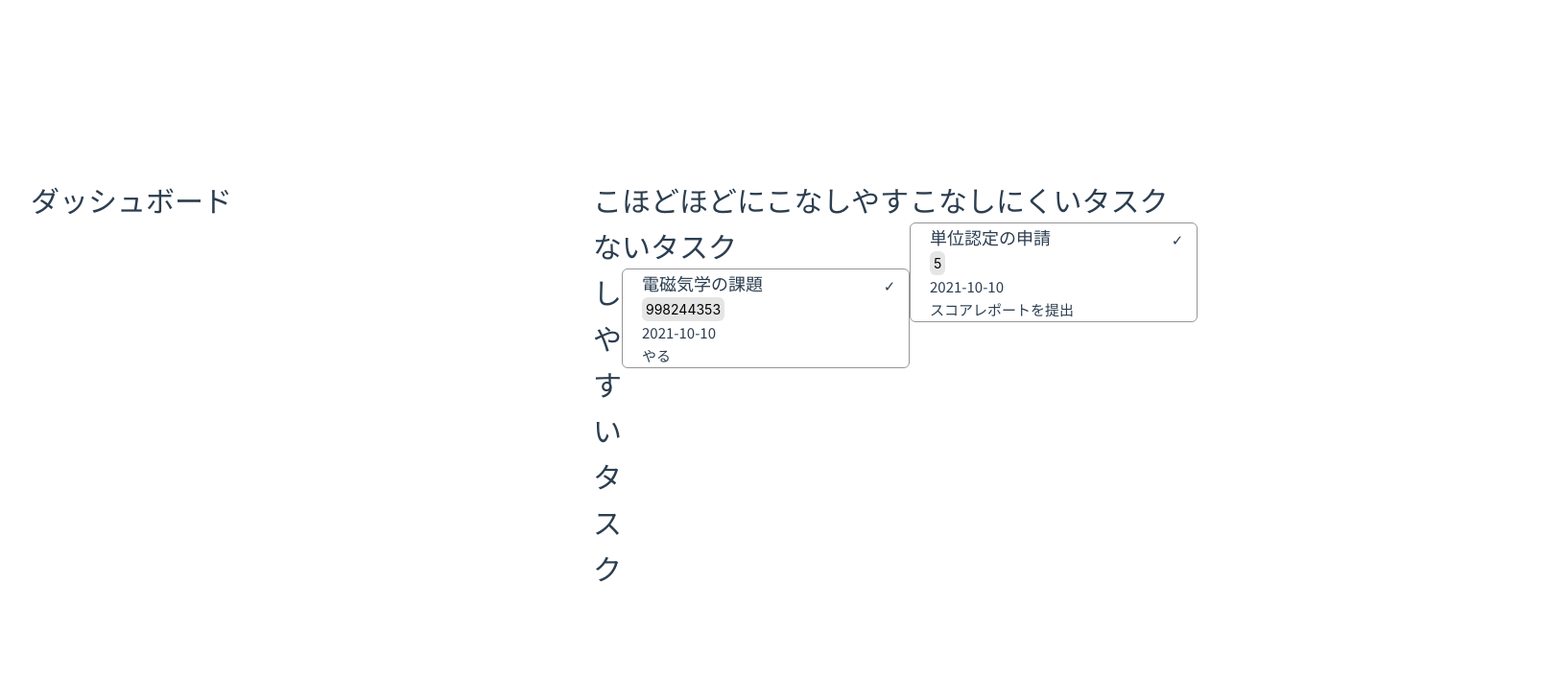
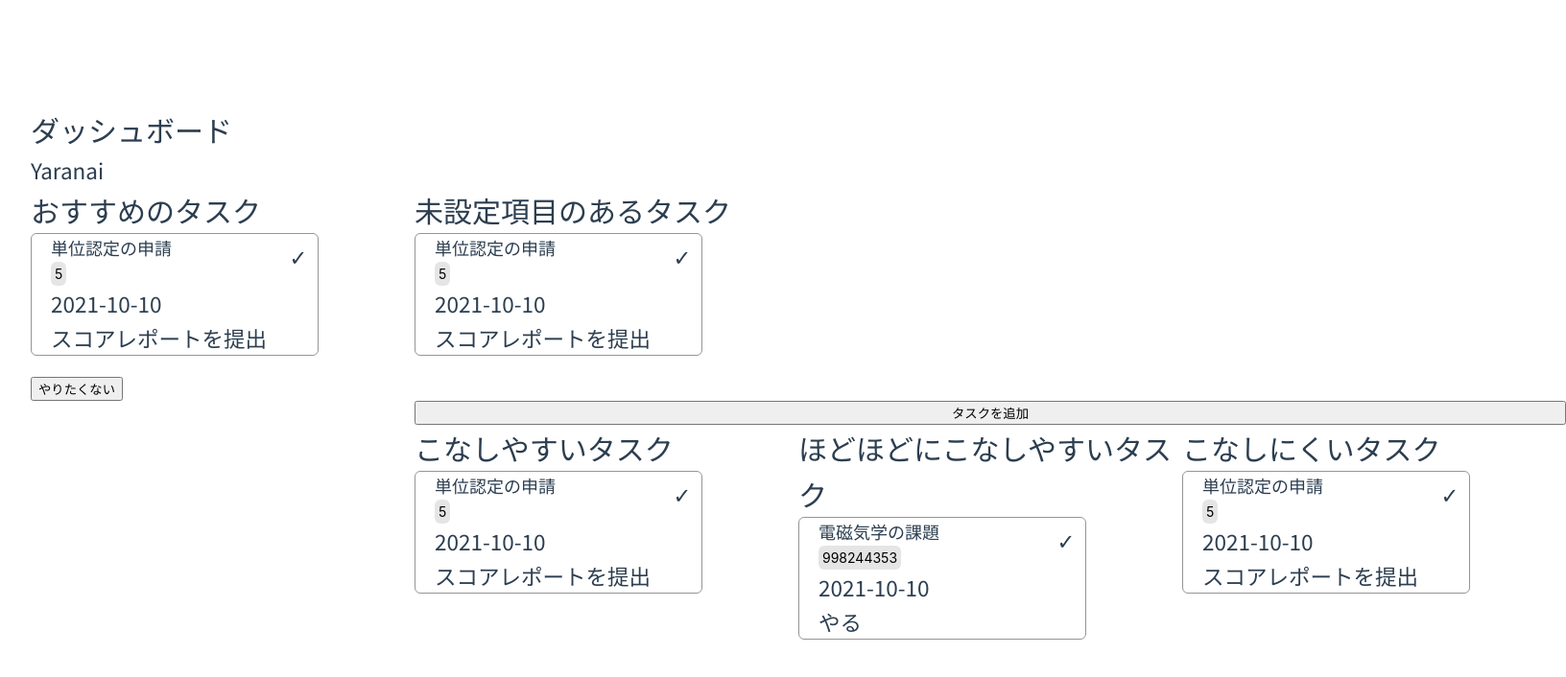
Before and after one commit to traP-jp/yaranai_frontend, a Vue app: page / in a window 1280 px wide. Shown: the top 706 px of the page at 96% size, 1632 px wide, since content can reach past the window. Built offline with nearby package versions, Linux system fonts and the light colour scheme.

Commit message:
ボタンとスクロールバー実装したけど、サジェスチョンと未設定の方は別途で組まないといけなさそう

```diff
--- a/src/components/TaskList.vue
+++ b/src/components/TaskList.vue
@@ -10,15 +10,24 @@ const props = defineProps<{
 
 <template>
   <h1>{{ props.title }}</h1>
-  <div v-for="item in props.taskList" :key="item.id">
+  <h2>
+    <div v-for="item in props.taskList" :key="item.id">
     <div v-if="item.difficulty === props.filtersignal">
       <task-item :cont="item" />
     </div>
-  </div>
+  </div></h2>
+
+
 </template>
 
 <style lang="scss" scoped>
 h1 {
   background-color: white;
 }
+h2 {
+  width: 400px;
+  height: 150px;
+  background-color: white;
+  overflow: hidden scroll
+}
 </style>
--- a/src/pages/TaskDashboard.vue
+++ b/src/pages/TaskDashboard.vue
@@ -1,6 +1,7 @@
 <script setup lang="ts">
 import TaskList from '@/components/TaskList.vue'
 import type { task } from '../apis/generated'
+
 const taskLista: task[] = [
   {
     id: 1,
@@ -17,12 +18,35 @@ const taskLista: task[] = [
     difficulty: 3,
     dueDate: '2021-10-10',
     description: 'スコアレポートを提出'
+  },
+  {
+    id: 3,
+    title: '単位認定の申請',
+    condition: 5,
+    difficulty: 1,
+    dueDate: '2021-10-10',
+    description: 'スコアレポートを提出'
   }
 ]
 </script>
 
 <template>
   <h1>ダッシュボード</h1>
+  <br>
+  <h2>Yaranai</h2>
+  <br>
+  <div>
+    <div><task-list :title="'おすすめのタスク'" :task-list="taskLista" :filtersignal="1" />
+    </div>
+    <button v-on="null">やりたくない</button>
+  </div>
+
+  <div>
+    <task-list :title="'未設定項目のあるタスク'" :task-list="taskLista" :filtersignal="1" />
+  </div>
+  <br>
+  <button v-on="null">タスクを追加</button>
+  <br>
   <div class="pageContainer">
     <div>
       <task-list :title="'こなしやすいタスク'" :task-list="taskLista" :filtersignal="1" />
```
